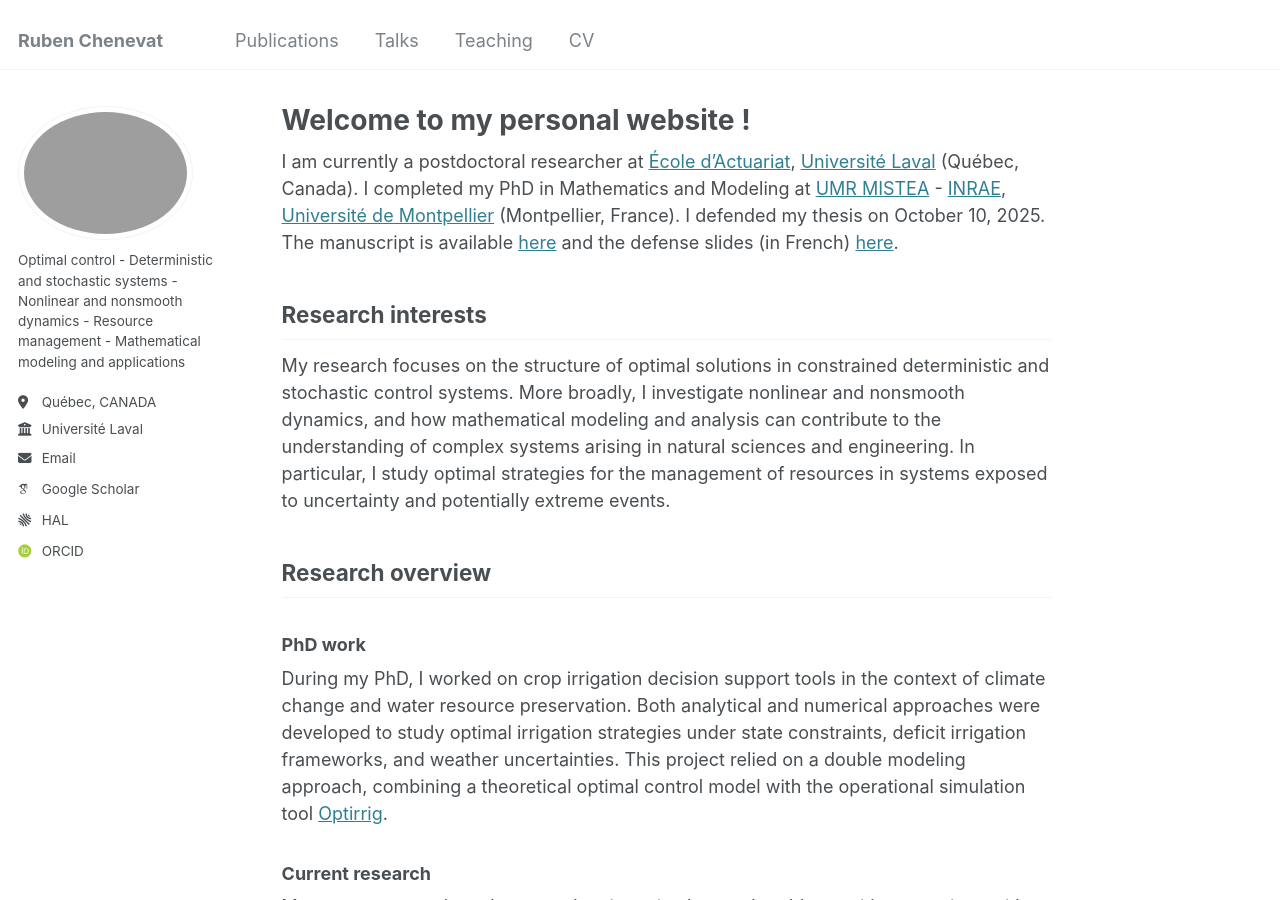
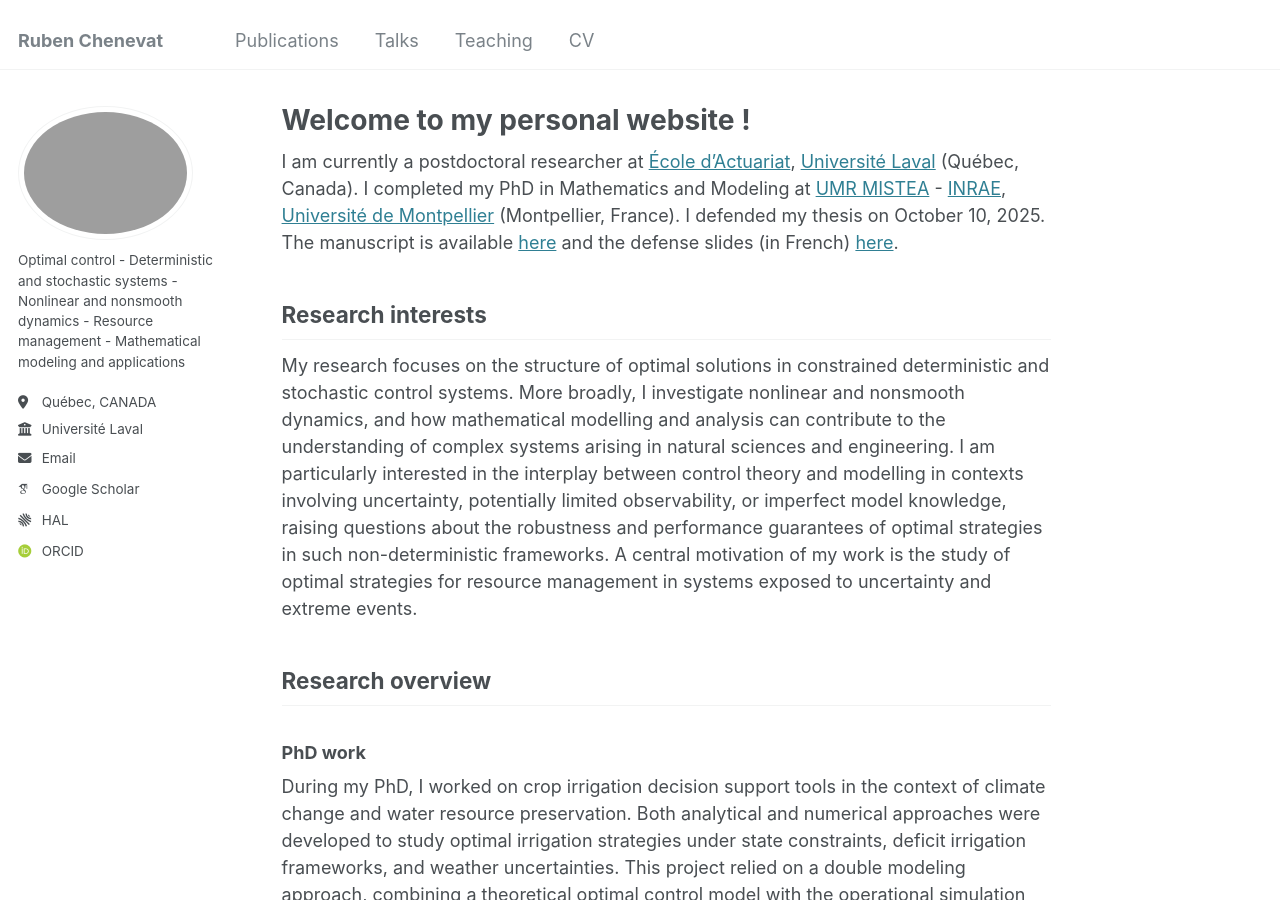
Before and after one commit to rubenchenevat/rubenchenevat.github.io, a Jekyll site: the page built from _pages/about.md, in a window 1280 px wide and 900 px high. Built offline with Jekyll 4.4.1, drawn with Linux system fonts in a browser that asks for light colours; some web fonts are replaced.

Commit message:
Update about.md

```diff
--- a/_pages/about.md
+++ b/_pages/about.md
@@ -12,7 +12,7 @@ I am currently a postdoctoral researcher at [&Eacute;cole d'Actuariat](https://w
 
 ## Research interests
 
-My research focuses on the structure of optimal solutions in constrained deterministic and stochastic control systems. More broadly, I investigate nonlinear and nonsmooth dynamics, and how mathematical modeling and analysis can contribute to the understanding of complex systems arising in natural sciences and engineering. In particular, I study optimal strategies for the management of resources in systems exposed to uncertainty and potentially extreme events.
+My research focuses on the structure of optimal solutions in constrained deterministic and stochastic control systems. More broadly, I investigate nonlinear and nonsmooth dynamics, and how mathematical modelling and analysis can contribute to the understanding of complex systems arising in natural sciences and engineering. I am particularly interested in the interplay between control theory and modelling in contexts involving uncertainty, potentially limited observability, or imperfect model knowledge, raising questions about the robustness and performance guarantees of optimal strategies in such non-deterministic frameworks. A central motivation of my work is the study of optimal strategies for resource management in systems exposed to uncertainty and extreme events.
 
 
 ## Research overview
```
